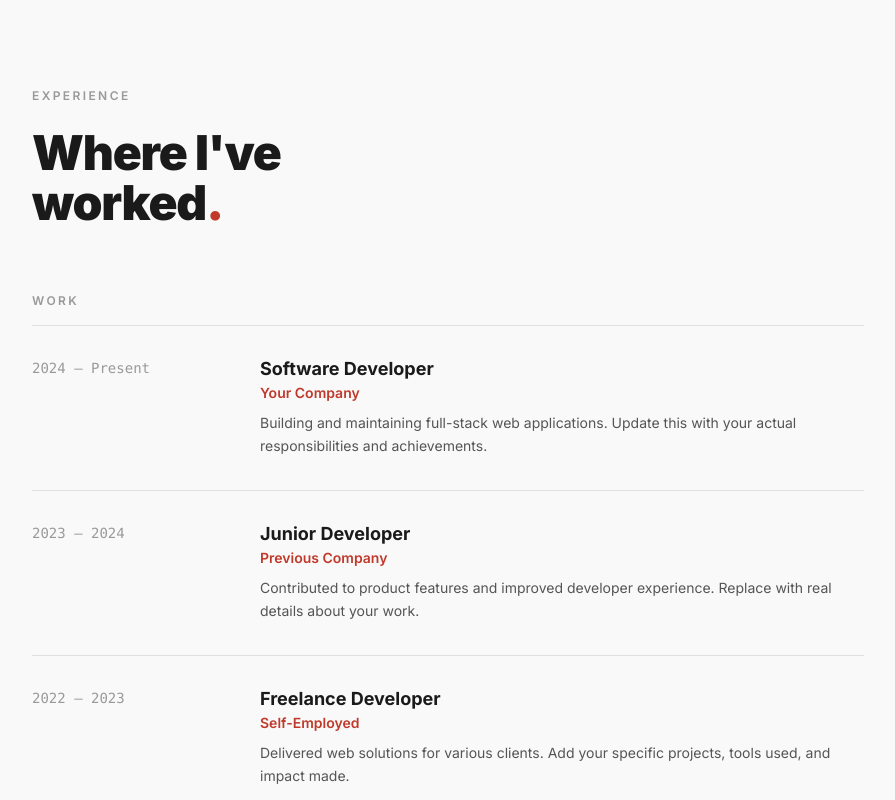
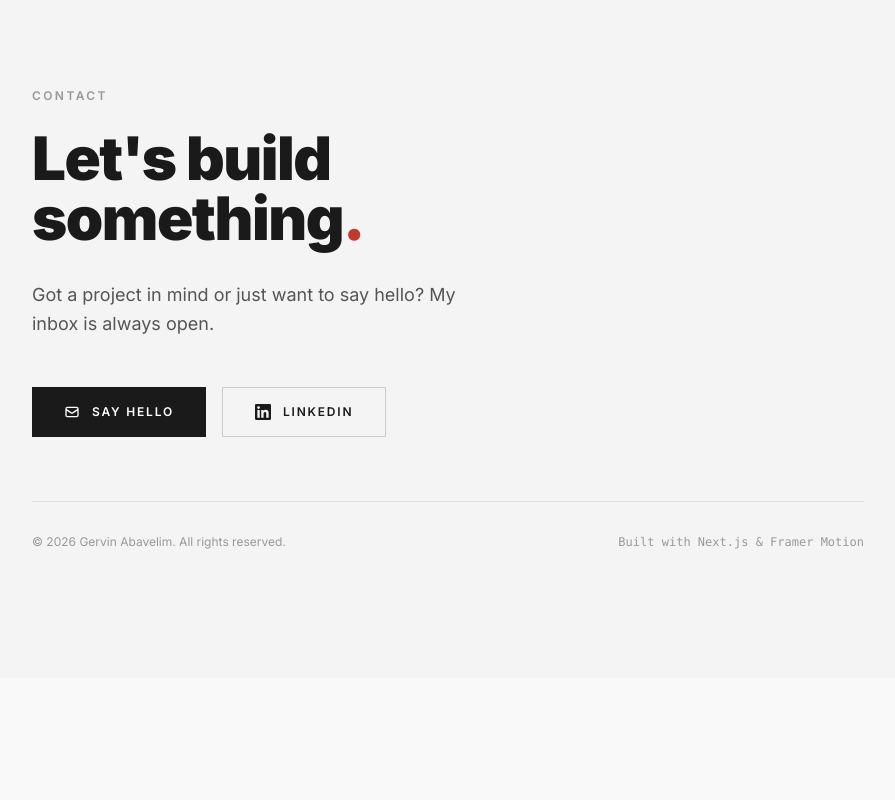
Before and after one commit to Gervinabavelim/gervin-portfolio, a Next.js app: page / in a window 1280 px wide. Shown: the part 840-1640 px from the top of the page, without its empty margins (192-1087 px from the left). After the commit the page ends 1518 px from the top, so only its background shows below. Built offline with nearby package versions, Linux system fonts and the light colour scheme.

Commit message:
1am commit

```diff
--- a/src/app/page.tsx
+++ b/src/app/page.tsx
@@ -1,6 +1,5 @@
 import NavBar from "@/components/NavBar";
 import HeroSection from "@/components/HeroSection";
-import ExperienceSection from "@/components/ExperienceSection";
 import ContactSection from "@/components/ContactSection";
 
 export default function Home() {
@@ -9,7 +8,6 @@ export default function Home() {
       <NavBar />
       <main>
         <HeroSection />
-        <ExperienceSection />
         <ContactSection />
       </main>
     </>
--- a/src/components/ContactSection.tsx
+++ b/src/components/ContactSection.tsx
@@ -65,7 +65,7 @@ export default function ContactSection() {
               Say Hello
             </motion.a>
             <motion.a
-              href="https://linkedin.com/in/gervinabavelim"
+              href="https://www.linkedin.com/in/gervin-abavelim-64054918a"
               target="_blank"
               rel="noopener noreferrer"
               className="inline-flex items-center gap-3 border border-[#ccc] px-8 py-4 text-xs font-semibold tracking-[0.15em] uppercase text-[#1a1a1a] transition-colors hover:bg-[#eee]"
--- a/src/components/ExperienceSection.tsx
+++ /dev/null
@@ -1,149 +0,0 @@
-"use client";
-
-import { motion, useInView } from "framer-motion";
-import { useRef } from "react";
-
-const experience = [
-  {
-    period: "2024 — Present",
-    role: "Software Developer",
-    company: "Your Company",
-    companyUrl: "#",
-    description:
-      "Building and maintaining full-stack web applications. Update this with your actual responsibilities and achievements.",
-  },
-  {
-    period: "2023 — 2024",
-    role: "Junior Developer",
-    company: "Previous Company",
-    companyUrl: "#",
-    description:
-      "Contributed to product features and improved developer experience. Replace with real details about your work.",
-  },
-  {
-    period: "2022 — 2023",
-    role: "Freelance Developer",
-    company: "Self-Employed",
-    companyUrl: "#",
-    description:
-      "Delivered web solutions for various clients. Add your specific projects, tools used, and impact made.",
-  },
-];
-
-const education = [
-  {
-    period: "2018 — 2022",
-    degree: "Bachelor of Science in Information Technology",
-    school: "Your University",
-    description: "Update with your actual degree, institution, and any notable achievements.",
-  },
-];
-
-const ease = [0.22, 1, 0.36, 1] as [number, number, number, number];
-
-const fadeUp = {
-  hidden: { opacity: 0, y: 32 },
-  show: { opacity: 1, y: 0, transition: { duration: 0.7, ease } },
-};
-
-const stagger = {
-  hidden: {},
-  show: { transition: { staggerChildren: 0.1 } },
-};
-
-function EntryRow({
-  item,
-  index,
-}: {
-  item: { period: string; description: string; [key: string]: string };
-  index: number;
-}) {
-  const ref = useRef(null);
-  const inView = useInView(ref, { once: true, margin: "-60px" });
-
-  return (
-    <motion.div
-      ref={ref}
-      initial={{ opacity: 0, y: 20 }}
-      animate={inView ? { opacity: 1, y: 0 } : {}}
-      transition={{ duration: 0.6, delay: index * 0.1, ease }}
-      className="border-b border-border py-8 grid md:grid-cols-[180px_1fr] gap-4 md:gap-12"
-    >
-      <span className="text-sm font-mono text-muted">{item.period}</span>
-      <div>
-        <h3 className="font-bold text-lg text-[#1a1a1a] leading-tight">
-          {item.role || item.degree}
-        </h3>
-        {item.company && (
-          <a
-            href={item.companyUrl}
-            className="text-sm text-accent font-semibold hover:underline underline-offset-2"
-          >
-            {item.company}
-          </a>
-        )}
-        {item.school && (
-          <p className="text-sm text-[#555] font-semibold">{item.school}</p>
-        )}
-        <p className="text-sm text-[#555] mt-2 leading-relaxed">{item.description}</p>
-      </div>
-    </motion.div>
-  );
-}
-
-export default function ExperienceSection() {
-  const headerRef = useRef(null);
-  const headerInView = useInView(headerRef, { once: true, margin: "-100px" });
-
-  return (
-    <section id="experience" className="py-32">
-      <div className="max-w-4xl mx-auto px-8">
-        <motion.div
-          ref={headerRef}
-          variants={stagger}
-          initial="hidden"
-          animate={headerInView ? "show" : "hidden"}
-          className="mb-16"
-        >
-          <motion.p
-            variants={fadeUp}
-            className="text-xs font-semibold tracking-[0.2em] uppercase text-muted mb-6"
-          >
-            Experience
-          </motion.p>
-          <motion.h2
-            variants={fadeUp}
-            className="text-4xl md:text-5xl font-black leading-[1.05] tracking-tight"
-          >
-            Where I&apos;ve
-            <br />
-            worked
-            <span className="text-accent">.</span>
-          </motion.h2>
-        </motion.div>
-
-        <div className="mb-16">
-          <p className="text-xs font-semibold tracking-[0.2em] uppercase text-muted mb-0">
-            Work
-          </p>
-          <div className="border-t border-border mt-4">
-            {experience.map((item, i) => (
-              <EntryRow key={i} item={item} index={i} />
-            ))}
-          </div>
-        </div>
-
-        <div>
-          <p className="text-xs font-semibold tracking-[0.2em] uppercase text-muted mb-0">
-            Education
-          </p>
-          <div className="border-t border-border mt-4">
-            {education.map((item, i) => (
-              <EntryRow key={i} item={item} index={i} />
-            ))}
-          </div>
-        </div>
-      </div>
-    </section>
-  );
-}
--- a/src/components/NavBar.tsx
+++ b/src/components/NavBar.tsx
@@ -4,7 +4,6 @@ import { useEffect, useState } from "react";
 import { motion, useScroll, useTransform } from "framer-motion";
 
 const links = [
-  { label: "Experience", href: "#experience" },
   { label: "Contact", href: "#contact" },
 ];
 
--- a/src/components/SocialLinks.tsx
+++ b/src/components/SocialLinks.tsx
@@ -13,7 +13,7 @@ export default function SocialLinks() {
         <span>@yourusername</span>
       </a>
       <a
-        href="https://linkedin.com/in/"
+        href="https://www.linkedin.com/in/gervin-abavelim-64054918a"
         target="_blank"
         rel="noopener noreferrer"
         className="flex items-center gap-2 text-[#555] hover:text-[#1a1a1a] transition-colors"
```
